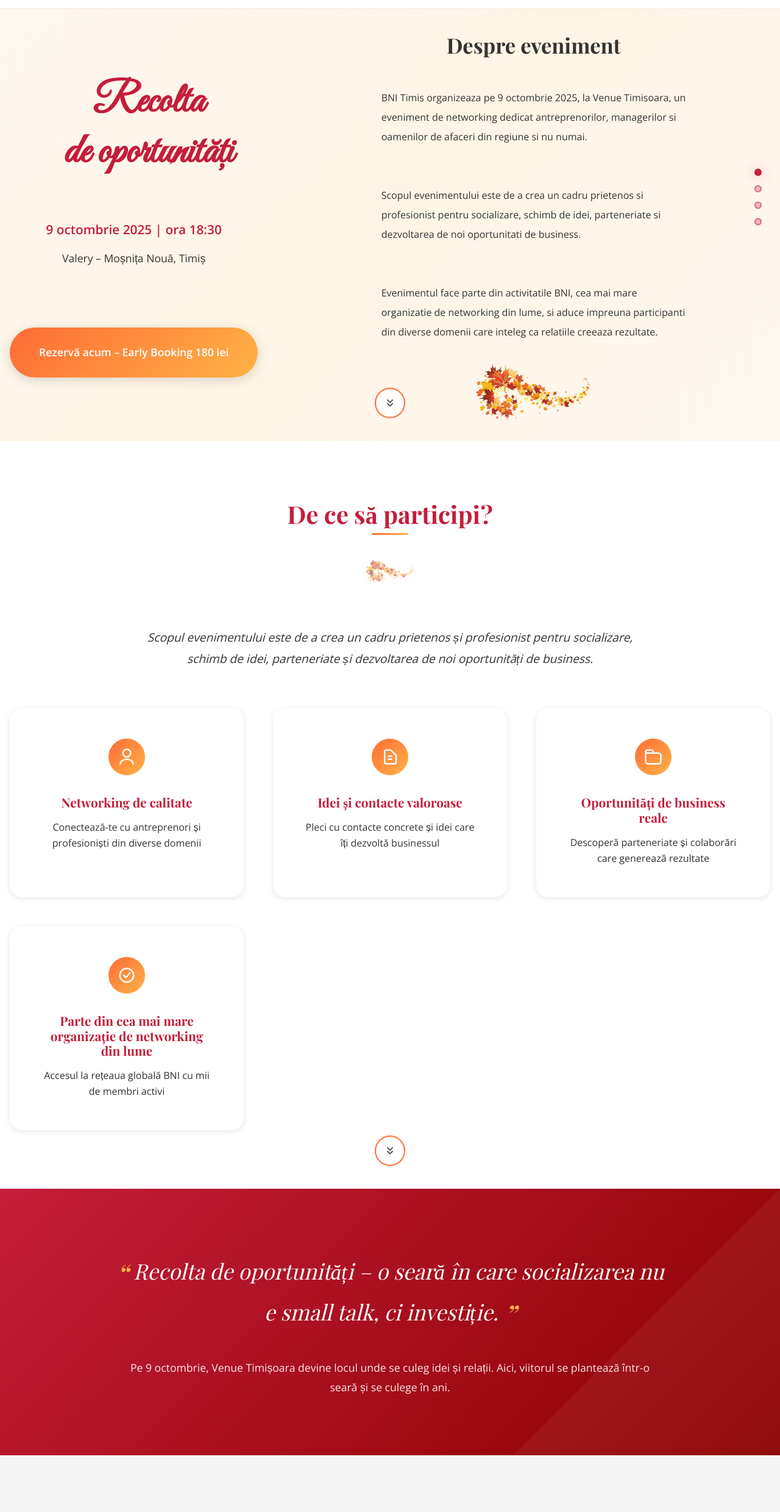
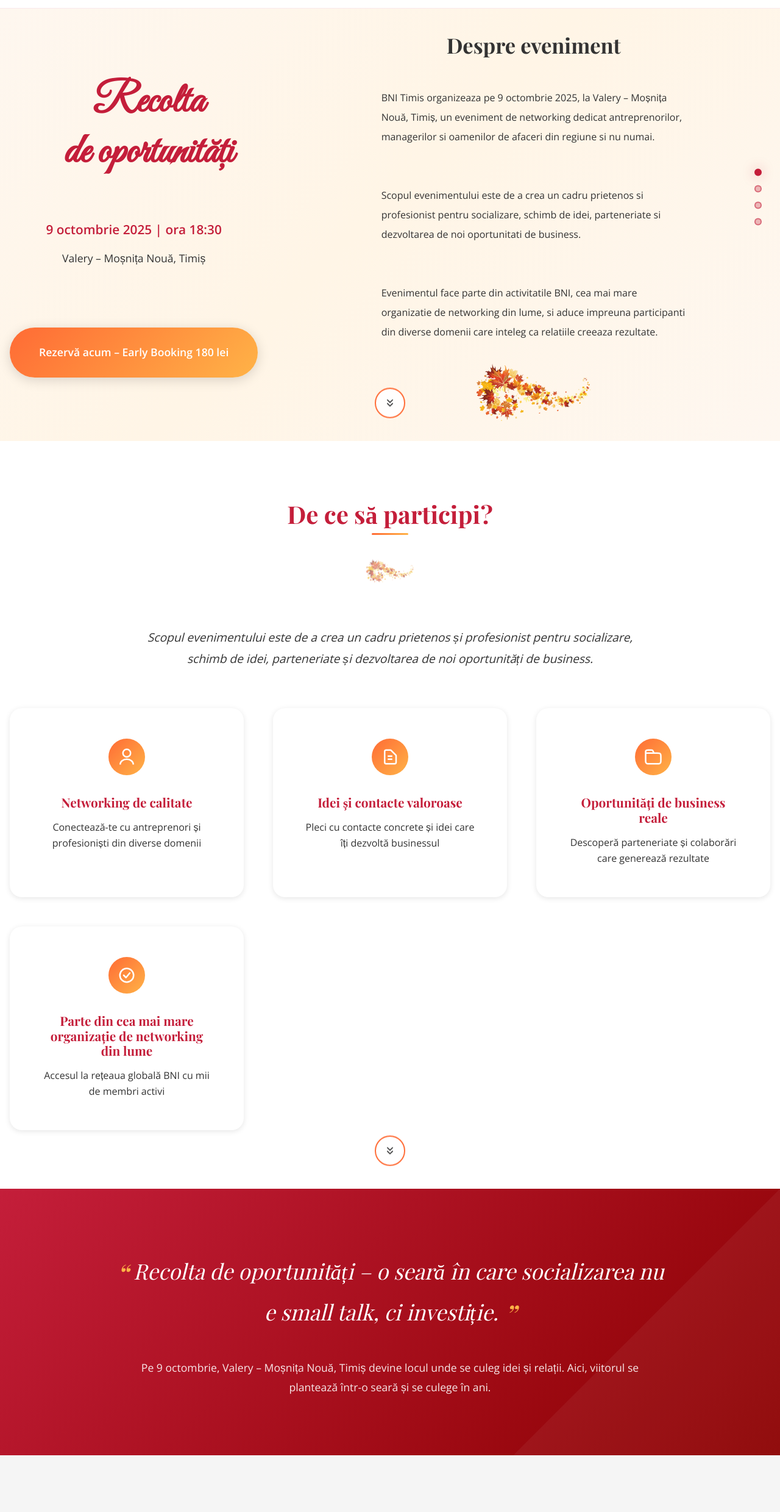
Before and after one commit to lucianbumb/bni-timis-landing-page, a plain HTML site: page index.html in a window 1280 px wide. Shown: the part 77-2556 px from the top of the page at 61% size. Drawn offline with nearby package versions, Linux system fonts and the light colour scheme.

Commit message:
Fix location text: replace 'Venue' with 'Valery  Moșnița Nouă, Timiș' everywhere

```diff
--- a/index.html
+++ b/index.html
@@ -170,7 +170,7 @@
                        <div class="description">
                          <h3>Despre eveniment</h3>
                             <p>
-                               BNI Timis organizeaza pe 9 octombrie 2025, la Venue Timisoara, un eveniment de networking dedicat antreprenorilor, managerilor si oamenilor de afaceri din regiune si nu numai.
+                               BNI Timis organizeaza pe 9 octombrie 2025, la Valery – Moșnița Nouă, Timiș, un eveniment de networking dedicat antreprenorilor, managerilor si oamenilor de afaceri din regiune si nu numai.
                             </p>
                             <p>
                                 Scopul evenimentului este de a crea un cadru prietenos si profesionist pentru socializare, schimb de idei, parteneriate si dezvoltarea de noi oportunitati de business.
@@ -262,7 +262,7 @@
                     <span class="quote-mark">&rdquo;</span>
                 </blockquote>
                 <div class="promo-subtitle">
-                    Pe 9 octombrie, Venue Timișoara devine locul unde se culeg idei și relații.
+                    Pe 9 octombrie, Valery – Moșnița Nouă, Timiș devine locul unde se culeg idei și relații.
                     Aici, viitorul se plantează într-o seară și se culege în ani.
                 </div>
             </div>
```
